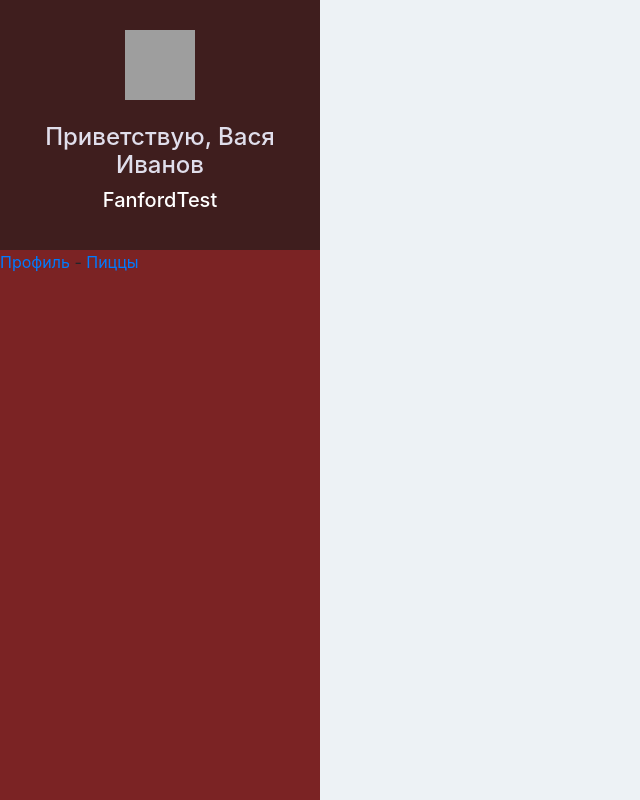
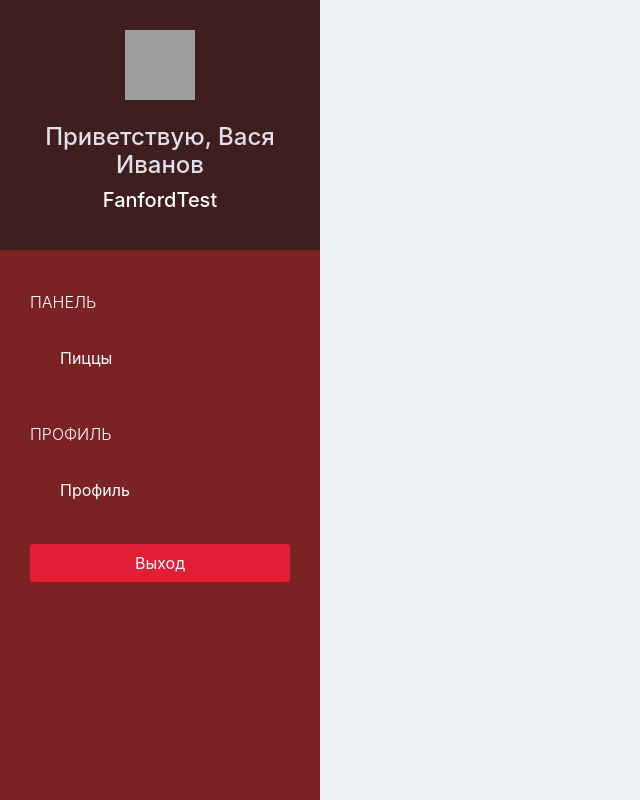
Before and after one commit to akigen/pizza-shop, a Django app: page /pizzashop/pizza in a window 1280 px wide. Shown: the whole page, without its empty margins (0-640 px from the left). Run offline with Django 3.2, Linux system fonts and the light colour scheme; a user stored in the database is signed in; data comes from the database, SQL or seed files in the repository; both versions use the stored data as it was after the commit; some libraries are stand-ins or nearby versions; grey boxes are pictures that could not be loaded.

Commit message:
implement menu design

```diff
--- a/pizzashopapp/static/css/style.css
+++ b/pizzashopapp/static/css/style.css
@@ -44,3 +44,58 @@ body {
 .sidebar > div:first-child > h5 {
   color: #FFFFFF;
 }
+
+/* SIDE BAR - MENU */
+.sidebar .list-group {
+  padding: 0;
+  background-color: #7B2324;
+}
+
+.sidebar .list-group > span {
+  color: white;
+  display: block;
+  margin-top: 20px;
+  padding: 20px 30px;
+  font-size: 16px;
+  font-weight: 300;
+}
+
+.sidebar .list-group .list-group-item,
+.sidebar .list-group .list-group-item:focus {
+  background-color: #7B2324;
+  color: white;
+  border: 0;
+  padding-left: 60px;
+  padding-right: 30px;
+}
+
+.sidebar .list-group .list-group-item:active,
+.sidebar .list-group .list-group-item:hover {
+  background-color: #3F1E1E;
+  color: #E0DEEB;
+}
+
+.sidebar .list-group .list-group-item:first-child {
+  border-top-left-radius: 0;
+  border-top-right-radius: 0;
+}
+
+.sidebar .list-group .list-group-item .badge,
+.sidebar .list-group .list-group-item.active .badge {
+  background-color: #E31E25;
+  color: #E0DEEB;
+}
+
+/* SIDE BAR - LOGOUT */
+.sidebar > div:last-child {
+  padding: 30px;
+}
+
+.sidebar > div:last-child .btn {
+  width: 100%;
+}
+
+/* SIDE BAR - CONTENT */
+.content {
+  padding: 0 40px;
+}
--- a/pizzashopapp/templates/pizzashop/base.html
+++ b/pizzashopapp/templates/pizzashop/base.html
@@ -1,6 +1,6 @@
 {% extends 'base.html' %}
 
-{% block page %}Пиццерия{% endblock %}
+{% block title %}Пиццерия{% endblock %}
 
 {% block sidebar %}
     <div class="text-center">
@@ -11,8 +11,16 @@
         <h5>{{ request.user.pizzashop.name }}</h5>
     </div>
 
-    <a href="{% url 'pizzasho-account' %}">Профиль</a>
-    -
-    <a href="{% url 'pizzasho-pizza' %}">Пиццы</a>
+    <div class="list-group">
+        <span class="text-uppercase">Панель</span>
+        <a href="{% url 'pizzashop-pizza' %}" class="list-group-item">Пиццы</a>
+
+        <span class="text-uppercase">Профиль</span>
+        <a href="{% url 'pizzashop-account' %}" class="list-group-item">Профиль</a>
+    </div>
+
+    <div class="text-center">
+        <a href="{% url 'pizzashop-sign-out' %}?next={{ request.path }}" class="btn btn-red">Выход</a>
+    </div>
 
 {% endblock %}
--- a/pizzashopproject/urls.py
+++ b/pizzashopproject/urls.py
@@ -34,7 +34,7 @@ urlpatterns = [
 
     path('pizzashop/sign-up', views.pizzashop_sign_up, name='pizzashop-sign-up'),
 
-    path('pizzashop/account', views.pizzashop_account, name='pizzasho-account'),
-    path('pizzashop/pizza', views.pizzashop_pizza, name='pizzasho-pizza')
+    path('pizzashop/account', views.pizzashop_account, name='pizzashop-account'),
+    path('pizzashop/pizza', views.pizzashop_pizza, name='pizzashop-pizza')
 
 ] + static(settings.MEDIA_URL, document_root=settings.MEDIA_ROOT)
```
Also changed, not shown: db.sqlite3.
